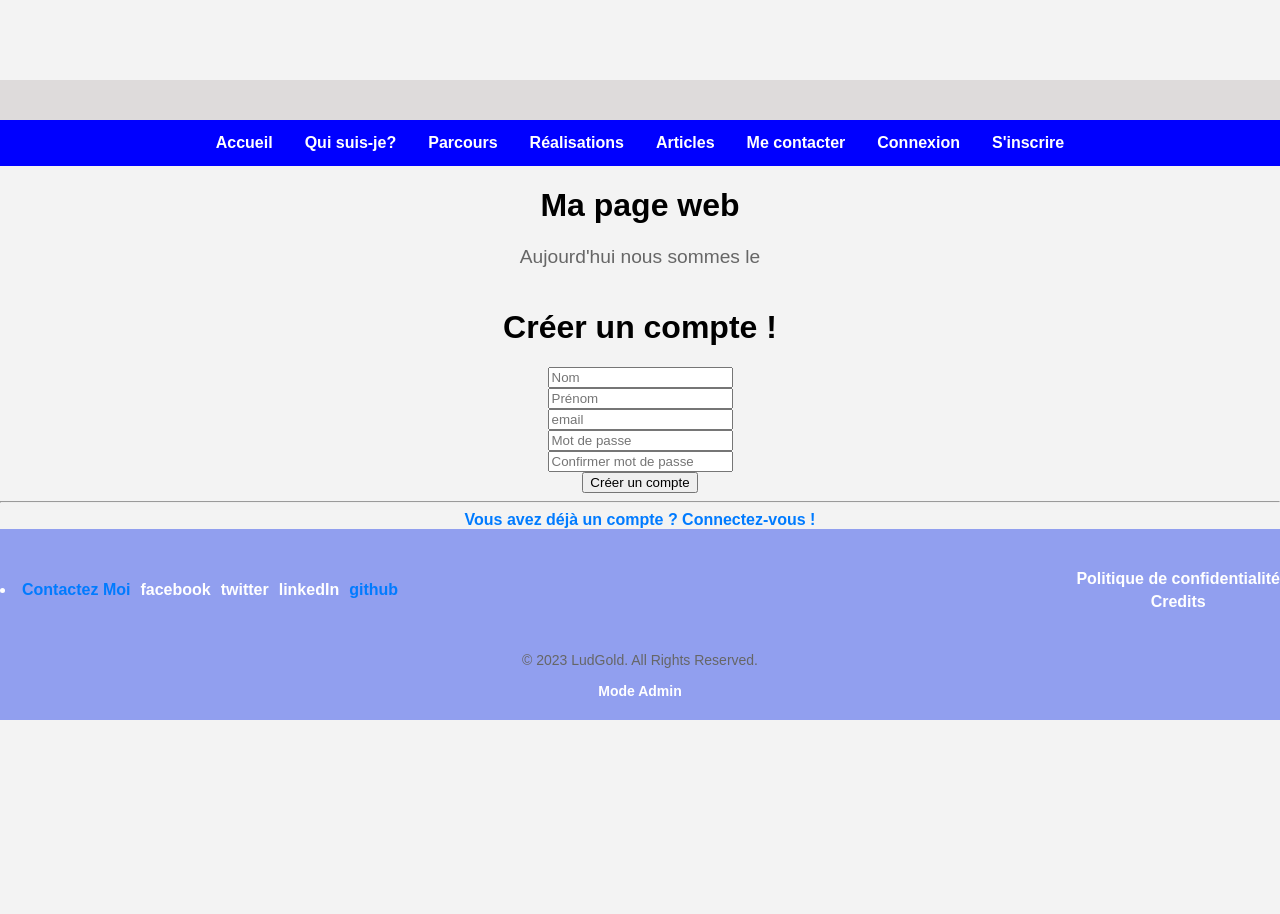
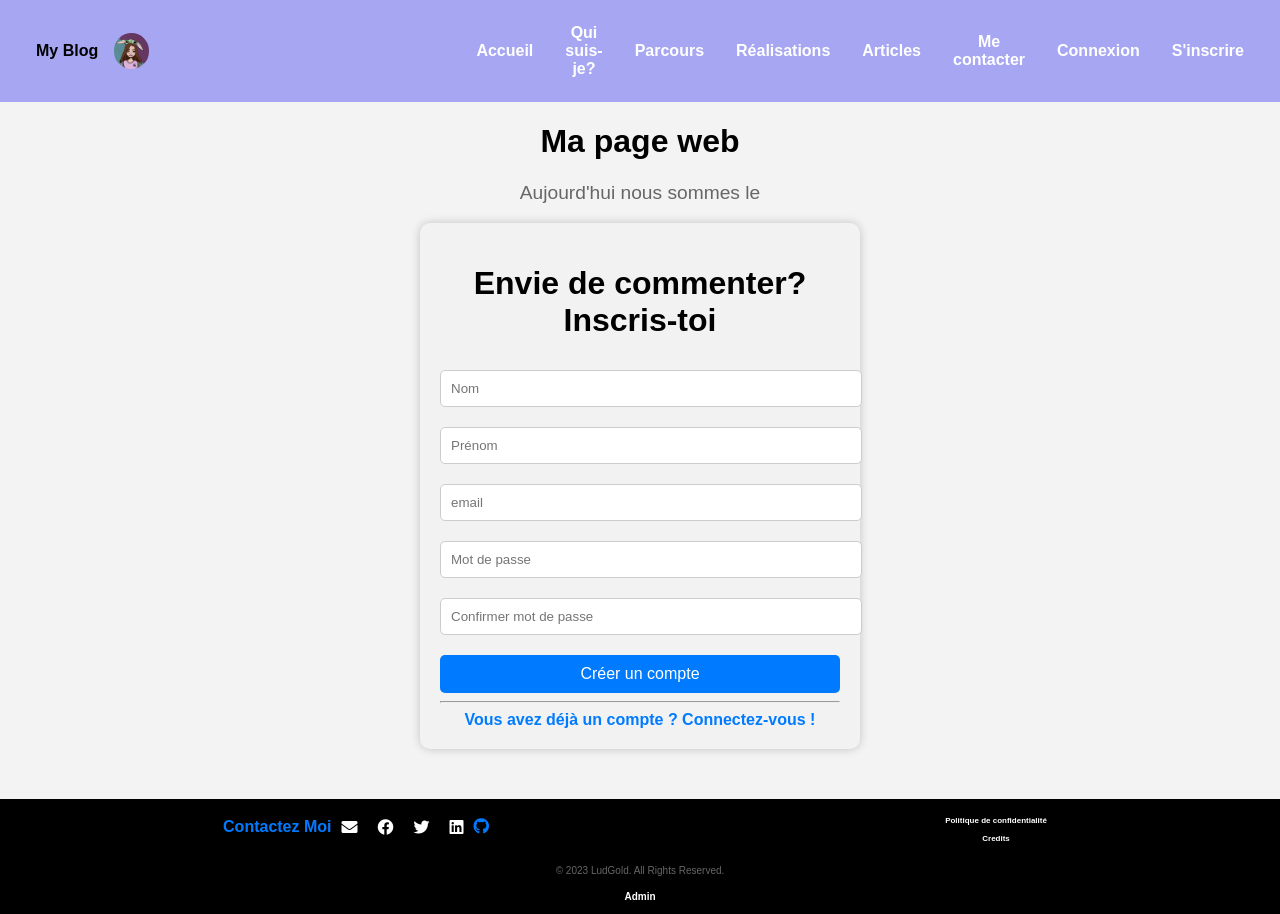
Before and after one commit to LudGold/MyBlog, a PHP site: template template/security/register.html.twig in a window 1280 px wide. Before the commit the page ends 720 px from the top, so only its background shows below. Run offline with PHP 8.4, Linux system fonts and the light colour scheme; the template is opened without the code that fills it, so the values that code supplies are empty; some libraries are stand-ins or nearby versions.

Commit message:
register and login paths

```diff
--- a/public/css/style.css
+++ b/public/css/style.css
@@ -8,25 +8,41 @@ body {
 header {
     background-color: #dedbdb;
     color: black;
-    padding: 20px;
     text-align: center;
 }
 
 /* Style de base pour la barre de navigation */
 .navbar {
-    background-color: blue;
+    background-color: rgb(166, 166, 242);
     /* Couleur de fond */
     overflow: hidden;
     display: flex;
-    justify-content: space-around;
+    justify-content: space-between;
+    align-items: center;
+    padding: 10px 20px;
 }
 
 /* Style pour la liste non ordonnée */
+.navbar a.nav-link#blog-name {
+    display: block;
+    color: black;
+    text-align: left;
+    text-decoration: none;
+    font-weight: bold;
+}
+.blog-brand{
+    display: flex;
+    align-items: center;
+}
+.who{
+    width: 50%;
+}
 .navbar ul.navbar-nav {
     list-style-type: none;
     padding: 0;
     margin: 0;
     display: flex;
+    align-items: center;
 }
 
 /* Style pour les éléments de la liste */
@@ -44,14 +60,14 @@ header {
     padding: 14px 16px;
     /* Espacement autour du texte */
     text-decoration: none;
-    /* Supprimer les soulignements par défaut des liens */
+    /* Supprime les soulignements par défaut des liens */
     transition: background-color 0.3s;
     /* Transition de couleur de fond */
 }
 
 /* Style pour les liens au survol */
 .navbar a.nav-link:hover {
-    background-color: #555;
+    background-color: #a8a5a5;
     /* Couleur de fond au survol */
 }
 
@@ -60,7 +76,7 @@ header {
     display: none;
     /* Caché par défaut */
     position: absolute;
-    background-color: #333;
+    background-color: #aeacac;
     /* Couleur de fond */
     min-width: 160px;
     /* Largeur du menu déroulant */
@@ -96,13 +112,14 @@ header {
 .navbar li.nav-item:hover .edit-articles {
     display: block;
 }
+
 body {
     font-family: Arial, sans-serif;
     background-color: #f3f3f3;
     text-align: center;
     margin: 0;
     padding: 0;
-    height: 100vh;
+    /* height: 100vh; */
     display: flex;
     flex-direction: column;
     justify-content: center;
@@ -124,95 +141,186 @@ a {
     text-decoration: none;
     font-weight: bold;
 }
-/* Style pour le pied de page */
-footer {
-    background-color: #919fef; /* Couleur de fond */
-    color: white; /* Couleur du texte */
-    padding: 20px 0; /* Espacement autour du contenu */
-    text-align: center; /* Alignement du texte au centre */
+#blog-logo{
+    width: 8%;
+    border-radius: 50%;
+}
+/* style page signin/login*/
+
+/* Style pour le formulaire d'inscription */
+.card {
+    background-color: #f2f2f2;
+    border-radius: 10px;
+    padding: 20px;
+    text-align: center;
+    max-width: 400px;
+    margin: 0 auto;
+    box-shadow: 0 0 10px rgba(0, 0, 0, 0.2);
 }
 
-/* Style pour le contenu du pied de page */
+/* Style pour les champs du formulaire */
+.form-control {
+    width: 100%;
+    padding: 10px;
+    margin: 10px 0;
+    border: 1px solid #ccc;
+    border-radius: 5px;
+}
+.btn-primary {
+    background-color: #007bff;
+    color: #fff;
+    border: none;
+    padding: 10px 20px;
+    border-radius: 5px;
+    cursor: pointer;
+    font-size: 16px;
+
+}
+
+.btn-primary:hover {
+    background-color: #0056b3;
+}
+
+.btn-block {
+    display: block;
+    width: 100%;
+    border-radius: 50px;
+    margin-top: 10px;
+}
+/* Style pour le formulaire de connexion */
+#login {
+    background-color: #f2f2f2;
+    border-radius: 10px;
+    padding: 20px;
+    text-align: center;
+    max-width: 400px;
+    margin: 0 auto;
+    box-shadow: 0 0 10px rgba(0, 0, 0, 0.2);
+}
+
+/* Style pour les champs du formulaire */
+.form-control {
+    width: 100%;
+    padding: 10px;
+    margin: 10px 0;
+    border: 1px solid #ccc;
+    border-radius: 5px;
+}
+
+/* Style pour le bouton "Se connecter" */
+.btn-primary {
+    background-color: #007bff;
+    color: #fff;
+    border: none;
+    padding: 10px 20px;
+    border-radius: 5px;
+    cursor: pointer;
+    font-size: 16px;
+}
+
+.btn-primary:hover {
+    background-color: #0056b3;
+}
+
+.btn-block {
+    display: block;
+    width: 100%;
+    margin-top: 10px;
+}
+.forgot-password{
+    margin-top: 10px;
+}
+
+
+/* Style de base pour le footer */
+footer {
+    background-color: black;
+    color: white;
+    padding: 10px 0; /* Réduire la hauteur du padding */
+    text-align: center;
+    margin-top: 50px;
+}
+
+/* Style pour la section "footer-content" avec les icônes sociales et les liens */
 .footer-content {
     display: flex;
-    justify-content: space-between;
+    justify-content: space-around;
     align-items: center;
     flex-wrap: wrap;
 }
 
 /* Style pour les icônes sociales */
 .social-icons {
+    list-style-type: none;
+    margin: 0;
+    padding: 0;
     display: flex;
-    gap: 10px; /* Espacement entre les icônes sociales */
+    align-items: center;
 }
 
 .social-icon {
-    color: white; /* Couleur des icônes */
-    text-decoration: none; /* Supprimer les soulignements par défaut des liens */
-    transition: color 0.3s; /* Transition de couleur */
+    color: white;
+    text-decoration: none;
+    transition: color 0.3s;
+    margin: 0 10px;
+    display: flex;
 }
 
 .social-icon:hover {
-    color: #55acee; /* Couleur au survol */
+    color: #55acee;
 }
 
-/* Style pour les liens dans le pied de page */
+/* Style pour les liens dans la section "footer-links" */
 .footer-links {
     list-style-type: none;
+    margin: 0;
     padding: 0;
+
 }
 
 .footer-links li {
-    margin: 5px 0;
+    margin: 0 10px; /* Espacement entre les liens */
 }
 
 .footer-links a {
-    color: white; /* Couleur des liens */
-    text-decoration: none; /* Supprimer les soulignements par défaut des liens */
-    transition: color 0.3s; /* Transition de couleur */
+    color: white;
+    text-decoration: none;
+    transition: color 0.3s;
 }
 
 .footer-links a:hover {
-    color: #55acee; /* Couleur au survol */
+    color: #55acee;
 }
 
 /* Style pour le lien "Admin" */
 .footer-administration {
-    margin-top: 10px;
     list-style-type: none;
+    margin: 0;
+    padding: 0;
 }
 
 .footer-administration a {
-    color: white; /* Couleur du lien "Admin" */
-    text-decoration: none; /* Supprimer les soulignements par défaut des liens */
+    color: white;
+    text-decoration: none;
     transition: color 0.3s;
-    font-size: 14px;
-
-
-
-     /* Transition de couleur */
+    font-size: 10px;
 }
 
 .footer-administration a:hover {
-    color: darkgray; /* Couleur au survol */
+    color: darkgray;
 }
 
-/* Style pour le texte en bas du pied de page */
+/* Style pour le texte en bas du footer */
 .footer-bottom {
     margin-top: 20px;
-
 }
 
 .footer-bottom p {
-    font-size: 14px; /* Taille de police */
+    font-size: 10px;
 }
-
-/* Style pour l'icône GitHub */
-.social-icon strong.fab.fa-github::before {
-    font-family: "Font Awesome 5 Brands";
+.confidential{
+    font-size: 8px;
 }
-
-/* Style pour les autres icônes sociales */
-.social-icon strong.fab::before {
-    font-family: "Font Awesome 5 Brands";
+.credit{
+    font-size: 8px;
 }
--- a/template/base.html.twig
+++ b/template/base.html.twig
@@ -5,7 +5,8 @@
 		<meta name="viewport" content="width=device-width, initial-scale=1, shrink-to-fit=no">
 		<meta name="description" content="">
 		<meta name="author" content="">
-
+		<link rel="stylesheet" href="https://cdnjs.cloudflare.com/ajax/libs/font-awesome/5.15.3/css/all.min.css">
+		<link rel="stylesheet" href="https://cdnjs.cloudflare.com/ajax/libs/font-awesome/5.15.3/css/all.min.css">
 		<link rel="stylesheet" type="text/css" href="/css/style.css ">
 
 	</head>
@@ -17,20 +18,25 @@
 
 		<div class="navbar" id="navbar">
 			<ul class="navbar-nav">
-				<li class="nav-item">
+				<li class="nav-item blog-brand">
+
+					<a class="nav-link " id="blog-name" href="#home">My Blog</a>
+					<img src="./img/blog-img.jpg" alt="Logo du blog" id="blog-logo">
+				</li>
+				<li class="nav-item accueil">
 					<a class="nav-link " href="#home">Accueil</a>
 				</li>
-				<li class="nav-item">
+				<li class="nav-item who">
 					<a class="nav-link " href="#about">Qui suis-je?</a>
 				</li>
-				<li class="nav-item">
+				<li class="nav-item parcours">
 					<a class="nav-link " href="#cv">Parcours</a>
 
 				</li>
-				<li class="nav-item">
+				<li class="nav-item realisations">
 					<a class="nav-link " href="#portfolio">Réalisations</a>
 				</li>
-				<li class="nav-item">
+				<li class="nav-item articles">
 					<a class="nav-link " href="#articles">Articles</a>
 					<ul class="edit-articles">
 						<li>
@@ -42,15 +48,15 @@
 
 					</ul>
 				</li>
-				<li class="nav-item">
+				<li class="nav-item contact">
 					<a class="nav-link" href="#rs">Me contacter</a>
 				</li>
-				<li class="nav-item">
+				<li class="nav-item connexion">
 					<a class="nav-link " href="/user/login">Connexion</a>
 
 				</li>
 				<li>
-					<a class="nav-link " href="/user/signin">S'inscrire</a>
+					<a class="nav-link sign-in " href="/user/signin">S'inscrire</a>
 				</li>
 			</ul>
 		</div>
@@ -65,32 +71,35 @@
 		<footer>
 			<div class="footer-content">
 				<div class="social-icons">
-				<li>
-						<a href="#">Contactez Moi</a>
+					<li>
+						<a href="ludivinezarkos@gmail.com">Contactez Moi</a>
+
 					</li>
 					<a href="#" class="social-icon">
-						<strong class="fab fa-facebook">facebook</strong>
+						<i class="fas fa-solid fa-envelope"></i>
 					</a>
 					<a href="#" class="social-icon">
-						<strong class="fab fa-x">twitter</strong>
+						<i class="fab fa-facebook"></i>
 					</a>
 					<a href="#" class="social-icon">
-						<strong class="fab fa-linkedIn">linkedIn</strong>
+						<i class="fab fa-twitter"></i>
+					</a>
+					<a href="#" class="social-icon">
+						<i class="fab fa-linkedin"></i>
 					</a>
 					<a href="https://github.com/LudGold" target="_blank">
-						<strong class="fab fa-github">github</strong>
+						<i class="fab fa-github"></i>
 					</a>
 
 				</div>
 
 				<ul class="footer-links">
 					<li>
-						<a href="#">Politique de confidentialité</a>
+						<a href="#" class="confidential">Politique de confidentialité</a>
 					</li>
 					<li>
-						<a href="#">Credits</a>
+						<a href="#" class="credit">Credits</a>
 					</li>
-
 
 				</ul>
 			</div>
@@ -102,12 +111,13 @@
 
 				<div class="footer-administration">
 					<li>
-						<a href="#">Mode Admin</a>
+						<a href="#">Admin</a>
 					</li>
 				</div>
 			</div>
 		</footer>
-		<script src="../js/password.js"></script>
+
+		{% block js %}{% endblock %}
 	</body>
 
 </html>
--- a/template/security/newPassword.html.twig
+++ b/template/security/newPassword.html.twig
@@ -0,0 +1 @@
+{% extends 'base.html.twig' %}
--- a/template/security/register.html.twig
+++ b/template/security/register.html.twig
@@ -1,11 +1,16 @@
 {% extends 'base.html.twig' %}
+{% block js %}
+	{{parent()}}
+	<script src="../js/password.js"></script>
+{% endblock %}
 {% block body %}
+
 	<div class="card">
 		<div class="card-body">
 
 			<div class="row">
 				<div class="register-image"></div>
-				<h1 class="h4">Créer un compte !</h1>
+				<h1 class="h4">Envie de commenter? Inscris-toi</h1>
 			</div>
 			<form class="user" action="/register" method="post">
 				<div class="last-name">
@@ -22,11 +27,12 @@
 				<input type="password" name="password" class="form-control form-control-user" id="password" placeholder="Mot de passe" required>
 			</div>
 			<div class="rewrite-password">
-				<input type="password" name="password_verify" class="form-control form-control-user" id="password-verify" placeholder="Confirmer mot de passe" required>
+				<input type="password" name="checkpassword" class="form-control form-control-user" id="password-verify" placeholder="Confirmer mot de passe" required>
 			</div>
-			<button type="submit" name="submit" id="register" value="Créer un compte" class="btn btn-primary btn-user btn-block" onclick="notification.notify( 'success', 'Votre compte a été créé !' );">Créer un compte</button>
+			<button type="submit" name="submit" id="register" value="valider" class="btn btn-primary btn-user btn-block" onclick="notification.notify( 'success', 'Votre compte a été créé !' );">Créer un compte</button>
 		</form>
 		<hr>
+
 		<div class="alternative_txt">
 			<a class="small" href="/user/login">Vous avez déjà un compte ? Connectez-vous !</a>
 		</div>
```
Also changed, not shown: Core/Router/Routes.php (+6 -4 lines), Core/component/AbstractController.php (+21 -0 lines), src/Controller/UserController.php (+40 -1 lines), src/Model/Entity/User.php (+3 -7 lines), src/Model/Repository/UserRepository.php (+54 -8 lines), src/Service/RegisterHandler.php (added, +26 -0 lines), template/security/forgotPassword.html.twig (+33 -0 lines), template/security/login.html.twig (+32 -0 lines), public/img/blog-img.jpg (added).
